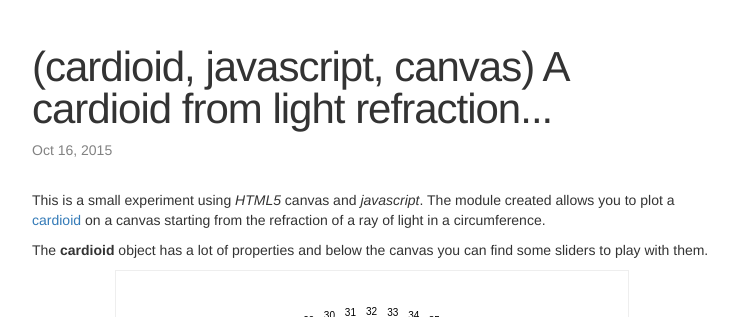
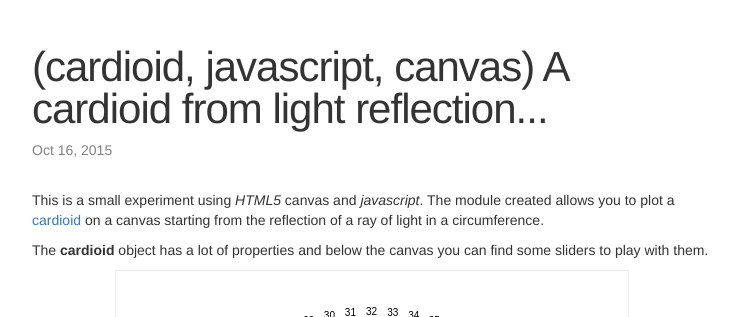
Before and after one commit to MircoT/mircot.github.io, a Jekyll site: the page built from _posts/2015-10-16-cardioidjs.markdown, in a window 1280 px wide and 900 px high, cut to the strip 104-421 px from the top of the window. Shown: the whole strip, without its empty margins (268-1003 px from the left). Built offline with Jekyll 4.4.1, drawn with Linux system fonts in a browser that asks for light colours; some of the changed text lies outside the part shown.

Commit message:
Fix title and mod function

```diff
--- a/_posts/2015-10-16-cardioidjs.markdown
+++ b/_posts/2015-10-16-cardioidjs.markdown
@@ -1,10 +1,10 @@
 ---
 layout: post
-title:  "(cardioid, javascript, canvas) A cardioid from light refraction..."
+title:  "(cardioid, javascript, canvas) A cardioid from light reflection..."
 date:   2015-10-16 09:46:00
 categories: blog programming javascript
 ---
-This is a small experiment using *HTML5* canvas and *javascript*. The module created allows you to plot a [cardioid](https://en.wikipedia.org/wiki/Cardioid) on a canvas starting from the refraction of a ray of light in a circumference.
+This is a small experiment using *HTML5* canvas and *javascript*. The module created allows you to plot a [cardioid](https://en.wikipedia.org/wiki/Cardioid) on a canvas starting from the reflection of a ray of light in a circumference.
 
 The **cardioid** object has a lot of properties and below the canvas you can find some sliders to play with them.
 
@@ -166,8 +163,8 @@
       {
         for(var curStep = 0; curStep < properties.numIterations; ++curStep)
         {
-          start = points[_mod((curStep * properties.fun1), properties.pieces)];
-          end = points[_mod(((curStep * properties.fun2 + properties.pieces / 2)), properties.pieces)];
+          start = points[(curStep * properties.fun1).mod(properties.pieces)];
+          end = points[((curStep * properties.fun2 + properties.pieces / 2)).mod(properties.pieces)];
 
           ctx.beginPath();
           ctx.strokeStyle = hsv2rgb({hue: curStep % 360, sat: 1, val: 1});
@@ -180,8 +177,8 @@
 
           if (properties.mirror === true)
           {
-            start = points[_mod((-curStep * properties.fun1), properties.pieces)];
-            end = points[_mod(((-curStep * properties.fun2 - properties.pieces / 2)), properties.pieces)];
+            start = points[(-curStep * properties.fun1).mod(properties.pieces)];
+            end = points[((-curStep * properties.fun2 - properties.pieces / 2)).mod(properties.pieces)];
             ctx.moveTo(start.x, start.y);
             ctx.lineTo(end.x, end.y);
             ctx.stroke();
@@ -204,8 +201,8 @@
 
         if (properties.mirror === true)
         {
-          start = points[_mod((-drawStep * properties.fun1), properties.pieces)];
-          end = points[_mod(((-drawStep * properties.fun2 - properties.pieces / 2)), properties.pieces)];
+          start = points[(-drawStep * properties.fun1).mod(properties.pieces)];
+          end = points[((-drawStep * properties.fun2 - properties.pieces / 2)).mod(properties.pieces)];
           ctx.moveTo(start.x, start.y);
           ctx.lineTo(end.x, end.y);
           ctx.stroke();
--- a/js/cardioid.js
+++ b/js/cardioid.js
@@ -72,10 +72,7 @@
       }).join('');
     }
 
-    function _mod(x, y)
-    {
-      return ((x % y) + y) % y;
-    }
+    Number.prototype.mod = function(base) { return ((this % base) + base) % base; }
 
     function _genPoints()
     {
@@ -149,8 +146,8 @@
       {
         for(var curStep = 0; curStep < properties.numIterations; ++curStep)
         {
-          start = points[_mod((curStep * properties.fun1), properties.pieces)];
-          end = points[_mod(((curStep * properties.fun2 + properties.pieces / 2)), properties.pieces)];
+          start = points[(curStep * properties.fun1).mod(properties.pieces)];
+          end = points[((curStep * properties.fun2 + properties.pieces / 2)).mod(properties.pieces)];
 
           ctx.beginPath();
           ctx.strokeStyle = hsv2rgb({hue: curStep % 360, sat: 1, val: 1});
@@ -163,8 +160,8 @@
 
           if (properties.mirror === true)
           {
-            start = points[_mod((-curStep * properties.fun1), properties.pieces)];
-            end = points[_mod(((-curStep * properties.fun2 - properties.pieces / 2)), properties.pieces)];
+            start = points[(-curStep * properties.fun1).mod(properties.pieces)];
+            end = points[((-curStep * properties.fun2 - properties.pieces / 2)).mod(properties.pieces)];
             ctx.moveTo(start.x, start.y);
             ctx.lineTo(end.x, end.y);
             ctx.stroke();
@@ -187,8 +184,8 @@
 
         if (properties.mirror === true)
         {
-          start = points[_mod((-drawStep * properties.fun1), properties.pieces)];
-          end = points[_mod(((-drawStep * properties.fun2 - properties.pieces / 2)), properties.pieces)];
+          start = points[(-drawStep * properties.fun1).mod(properties.pieces)];
+          end = points[((-drawStep * properties.fun2 - properties.pieces / 2)).mod(properties.pieces)];
           ctx.moveTo(start.x, start.y);
           ctx.lineTo(end.x, end.y);
           ctx.stroke();
```
Also changed, not shown: other parts of _posts/2015-10-16-cardioidjs.markdown (+1 -4 lines), 4 other files.
